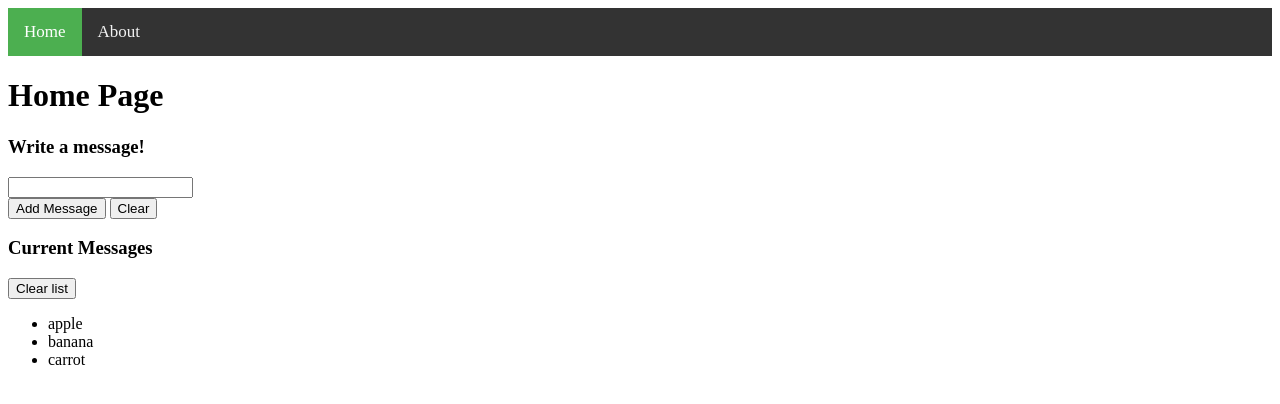
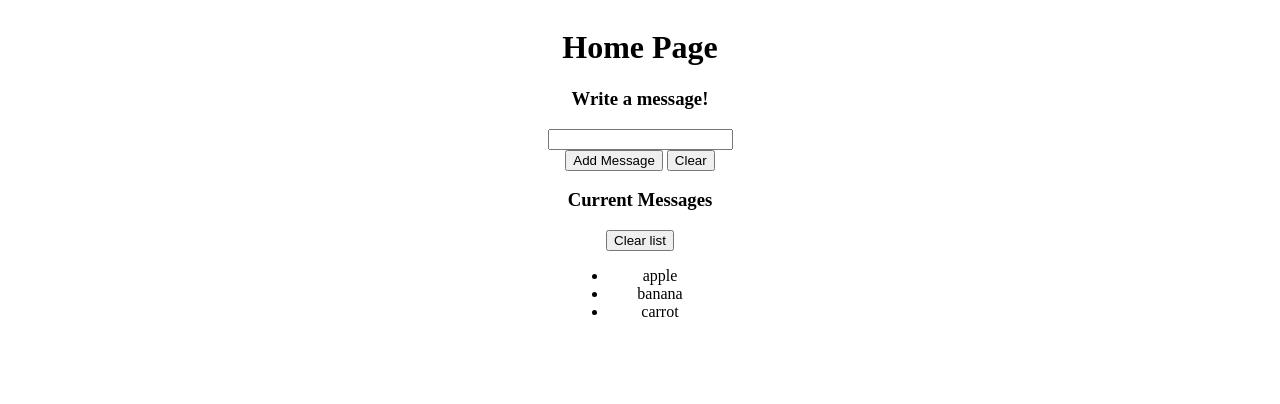
Before and after one commit to jarhun88/CPSC436i-assignment1, a plain HTML site: page index.html in a window 1280 px wide. Drawn offline with Linux system fonts and the light colour scheme.

Commit message:
centered divs with flexbox

```diff
--- a/index.html
+++ b/index.html
@@ -1,5 +1,6 @@
 <!DOCTYPE html>
 <html lang="en">
+
 <head>
     <meta charset="UTF-8">
     <meta name="viewport" content="width=device-width, initial-scale=1.0">
@@ -7,16 +8,25 @@
     <link rel="stylesheet" href="main.css">
     <script src="app.js"></script>
     <noscript>You need to enable JavaScript to view the full site.</noscript>
+    <script>
+      // This will run your code once document is loaded.
+      window.onload = function () {
+        loadDefaultMessages();
+      };
+    </script>
 </head>
+
 <body>
-    <div class="topnav" id="myTopnav">
-        <a href="index.html" class="active">Home</a>
-        <a href="about.html">About</a>
-    </div>
 
+  <!-- <div class="topnav" id="myTopnav">
+    <a href="index.html" class="active">Home</a>
+    <a href="about.html">About</a>
+  </div> -->
 
-    <h1>Home Page</h1>
-    <div class="form-container">
+  <div id="container">
+
+    <div id="form-container">
+      <h1>Home Page</h1>
       <h3>Write a message!</h3>
       <form>
         <input id="text-input" type="text"></input>
@@ -26,24 +36,24 @@
     </div>
 
     <div class="list-container">
-      <h3>Current Messages</h3>
-      <button type="button" onclick="clearList()">Clear list</button>
-      <ul id="list" onload="loadDefaultMessages">
-        <!-- <li>Hit the gym</li>
-        <li>Pay bills</li>
-        <li>Meet George</li>
-        <li>Buy eggs</li>
-        <li>Read a book</li>
-        <li>Organize office</li> -->
-      </ul>
+
+      <div>
+        <h3>Current Messages</h3>
+      </div>
+
+      <div>
+        <button type="button" onclick="clearList()">Clear list</button>
+      </div>
+
+      <div>
+        <ul id="list" onload="loadDefaultMessages()"></ul>
+      </div>
+
     </div>
 
-    <script>
-      // This will run your code once document is loaded.
-      window.onload = function () {
-        loadDefaultMessages();
-      };
-    </script>
+
+  </div>
+
 
 
   </body>
--- a/main.css
+++ b/main.css
@@ -24,3 +24,23 @@
   background-color: #4CAF50;
   color: white;
 }
+
+#container {
+  display: flex;
+  align-items: center;
+  text-align: center;
+  justify-content: center;
+  flex-direction: column;
+}
+
+/* .list-container {
+  display: flex;
+  justify-content: center;
+  flex-direction: column;
+} */
+
+/* #form-container {
+  display: flex;
+  justify-content: center;
+  flex-direction: column;
+} */
```
Lines whose indentation alone changed are shown as unchanged.
